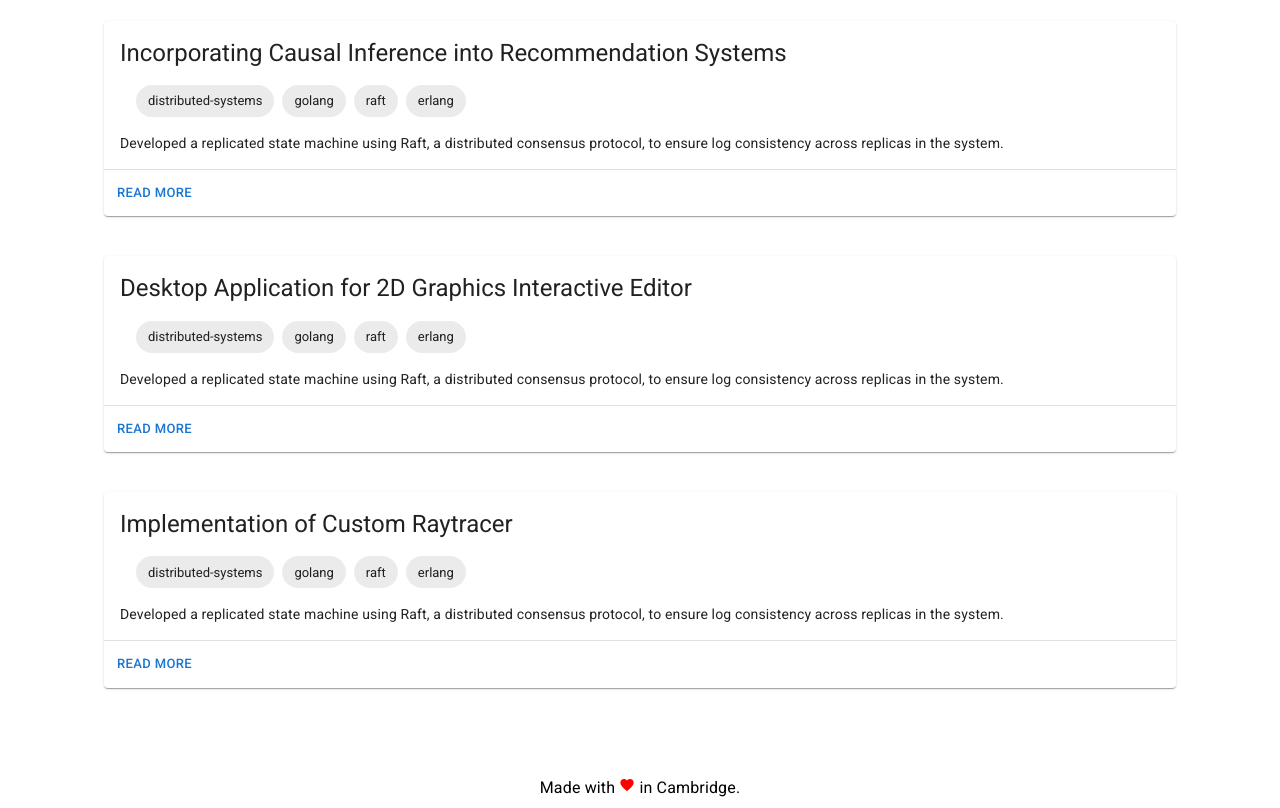
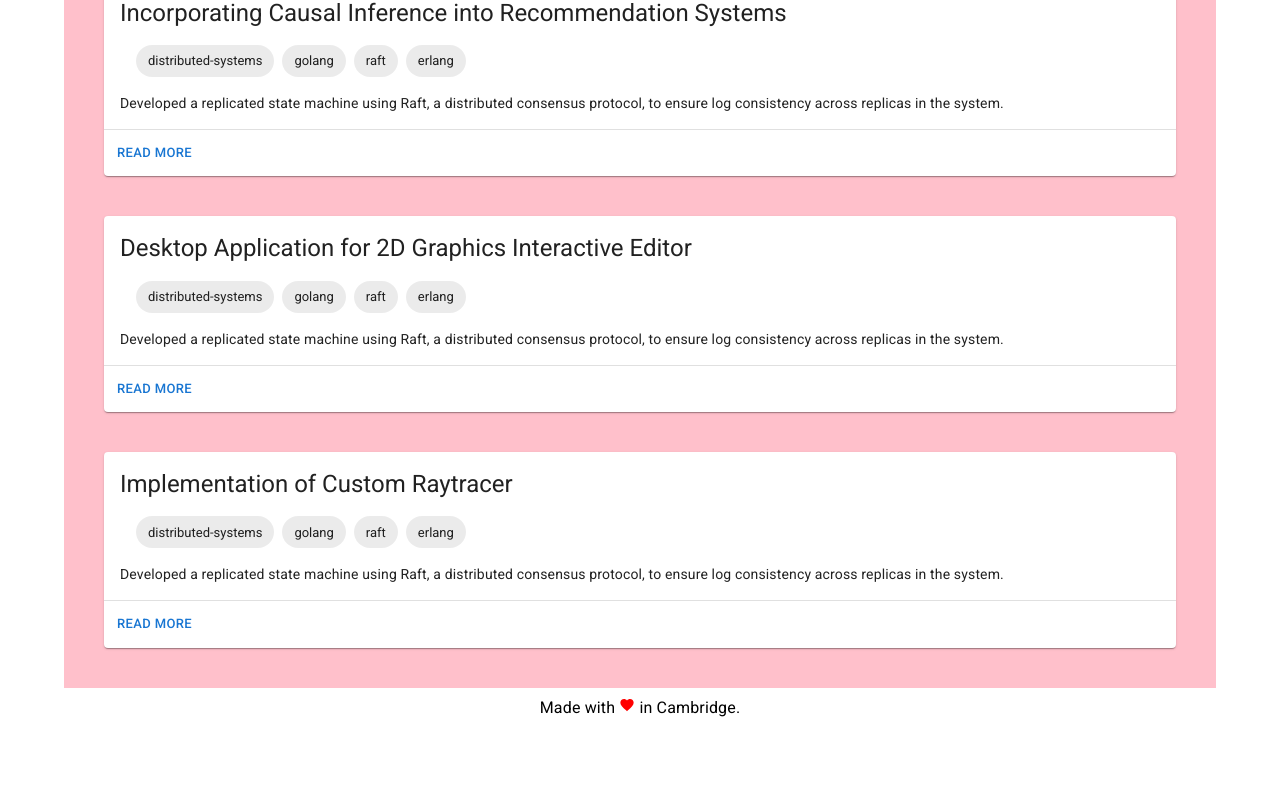
Before and after one commit to khandu-utkarsh/khandu-utkarsh.github.io, a Next.js app in the folder my-website/: page /writings in a window 1280 px wide. Shown: the part 1558-2366 px from the top of the page. After the commit the page ends 2286 px from the top, so only its background shows below. Built offline with nearby package versions, Linux system fonts and the light colour scheme.

Commit message:
Fixed some padding issues in Cards.

```diff
--- a/my-website/src/app/layout.tsx
+++ b/my-website/src/app/layout.tsx
@@ -16,7 +16,7 @@ export default function RootLayout({
       <body>
         <Container className="globalContainer" sx={{}}>
           <Header />
-            <Box className="content" sx={{paddingTop: 10, paddingBottom: 5, paddingLeft: 5, paddingRight: 5 , backgroundColor:""}}>
+            <Box className="content" sx={{paddingTop: 5, paddingBottom: 5, paddingLeft: 5, paddingRight: 5 , backgroundColor:"pink"}}>
             {children}
             </Box>
           <Footer className="footer"/>
--- a/my-website/src/app/writings/page.tsx
+++ b/my-website/src/app/writings/page.tsx
@@ -69,13 +69,16 @@ export default function BasicCard() {
     // Render project cards after data is loaded
     return (
     <>
-        {Object.entries(projects).map(([key, project]) => (
+        {Object.entries(projects).map(([key, project], index) => (
         <WCard
             key={key}
             cardHeading={project.heading}
             introContent={project.introContent}
             linkToArticle={project.link}
             keywords={project.keywords}
+            sx={{
+                paddingBottom: index === Object.entries(projects).length - 1 ? 0 : 5,
+              }}
         />
         ))}
     </>
--- a/my-website/src/components/WritingsCard.tsx
+++ b/my-website/src/components/WritingsCard.tsx
@@ -20,10 +20,12 @@ export interface WCardProps {
     introContent: string;
     linkToArticle?: string;
     keywords? :string[];
+    sx? : any;
+
 }
 
 
-export default function BasicCard({cardHeading, introContent, linkToArticle, keywords} : WCardProps) {
+export default function BasicCard({cardHeading, introContent, linkToArticle, keywords, sx} : WCardProps) {
 
 
     const KeywordChips = (
@@ -36,7 +38,7 @@ export default function BasicCard({cardHeading, introContent, linkToArticle, key
 
 
     return (
-        <Box sx={{paddingBottom: 5}}>
+        <Box sx={sx}>
             <Card sx={{}}>
             <CardContent>
                 <Typography variant="h5" component="div">
```
